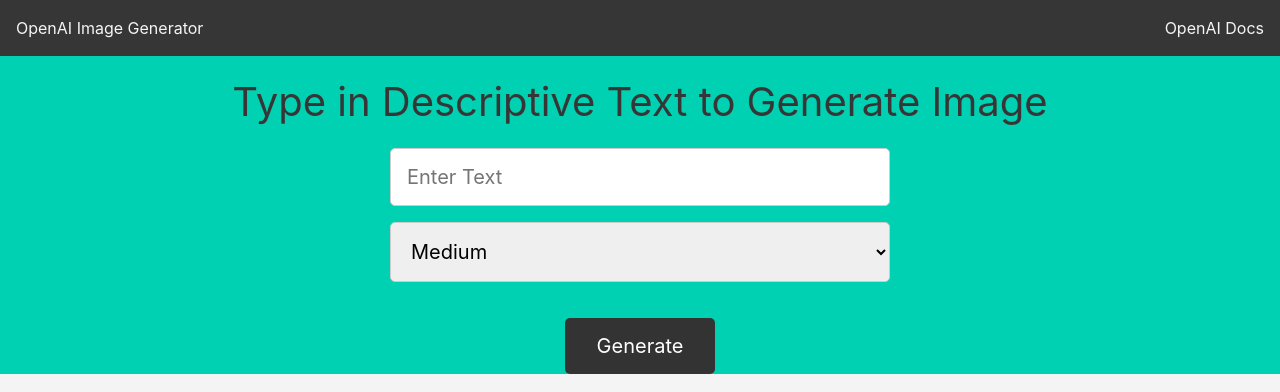
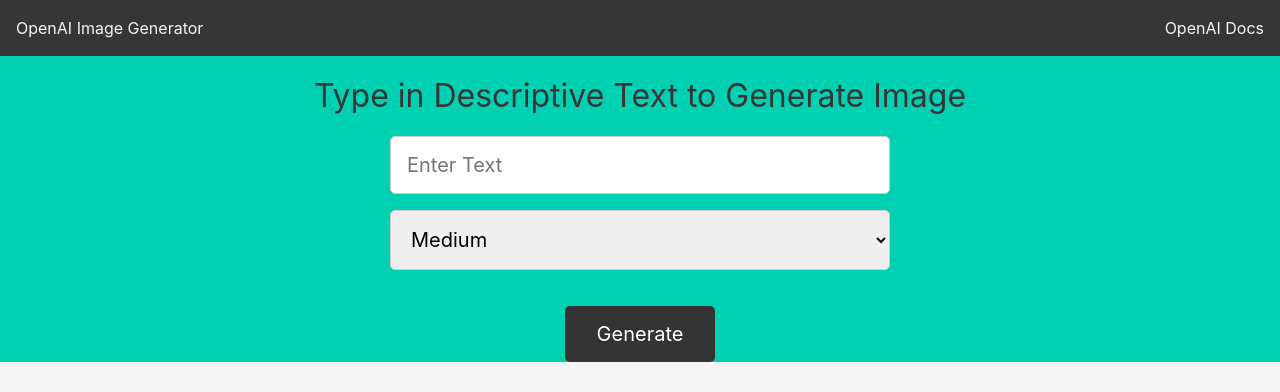
Before and after one commit to milliorn/image-generator, a website: page public/index.html in a window 1280 px wide. Drawn offline with nearby package versions, Linux system fonts and the light colour scheme.

Commit message:
showcase form

```diff
--- a/public/css/style.css
+++ b/public/css/style.css
@@ -93,12 +93,12 @@
 }
 
 .showcase form {
-  align-items: center;
-  display: flex;
-  flex-direction: column;
-  height: 100%;
-  justify-content: center;
-  width: 100%;
+  //align-items: center;
+  //display: flex;
+  //flex-direction: column;
+  //height: 100%;
+  //justify-content: center;
+  //width: 100%;
 }
 
 .showcase h1 {
--- a/public/index.html
+++ b/public/index.html
@@ -45,8 +45,11 @@
       <section
         class="showcase has-background-primary is-fullheight is-fullwidth"
       >
-        <form id="image-form">
-          <h1 class="has-text-dark is-size-2 py-4 px-0 has-text-centered">
+        <form
+          id="image-form"
+          class="is-align-items-center is-flex is-flex-direction-column is-fullheight is-fullwidth is-justify-content-center"
+        >
+          <h1 class="has-text-dark is-size-3 py-4 px-0 has-text-centered">
             Type in Descriptive Text to Generate Image
           </h1>
           <div class="form-control">
```
